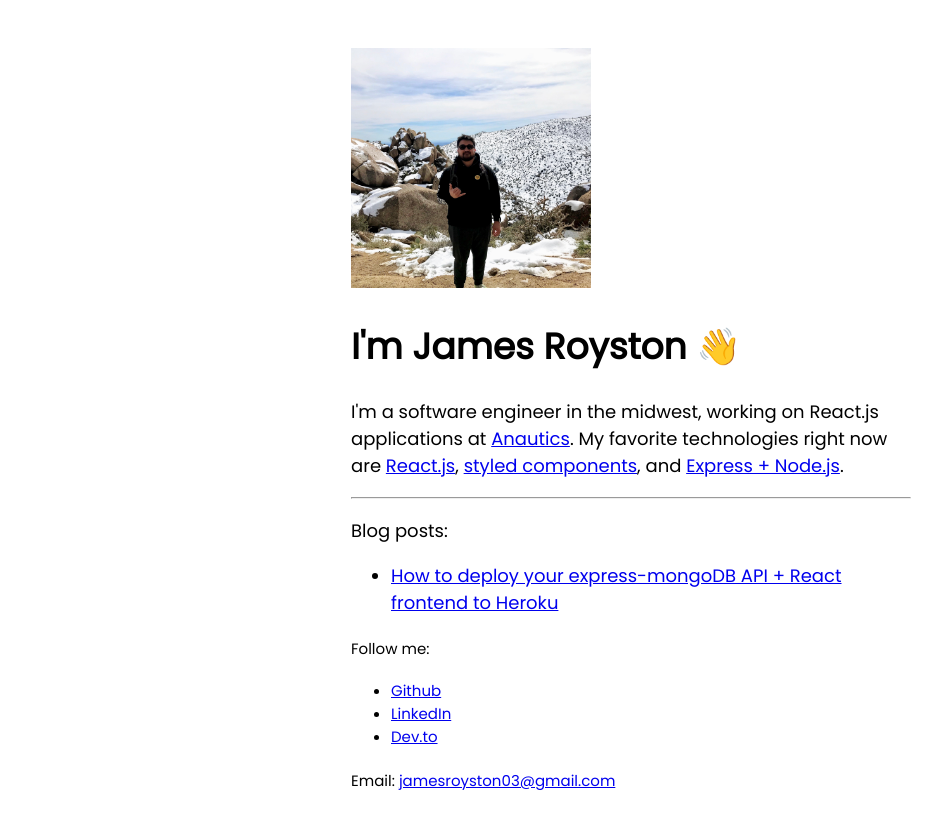
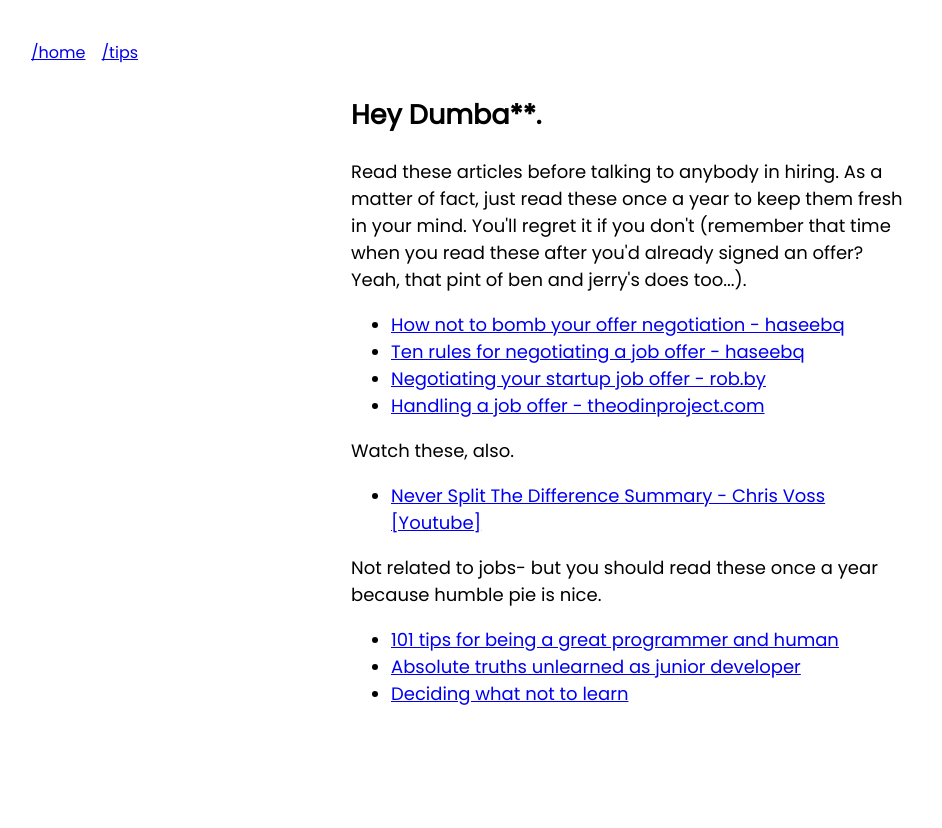
Before and after one commit to jamesroyston/portfolio, a React (Create React App) app: page /tips in a window 1280 px wide. Shown: the top 828 px of the page, without its empty margins (9-951 px from the left). After the commit the page ends 800 px from the top, so only its background shows below. Built offline with nearby package versions, Linux system fonts and the light colour scheme.

Commit message:
add Tips pages for favorite bookmarks that I always forget to refer back to

```diff
--- a/package.json
+++ b/package.json
@@ -10,6 +10,7 @@
     "react": "^16.13.1",
     "react-div-100vh": "^0.3.8",
     "react-dom": "^16.13.1",
+    "react-router-dom": "^5.2.0",
     "react-scripts": "3.4.1",
     "styled-components": "^5.1.1"
   },
--- a/src/App.js
+++ b/src/App.js
@@ -1,9 +1,26 @@
-import React from 'react';
-import './App.css';
-import Home from './views/Home'
+import React from "react";
+import "./App.css";
+import Home from "./views/Home";
+import Tips from "./views/Tips";
+import Nav from "./components/Nav";
+import { BrowserRouter, Switch, Redirect, Route } from "react-router-dom";
 
 function App() {
-  return <Home />
+  return (
+    <BrowserRouter>
+      <Nav />
+
+      <Switch>
+        <Route exact path="/">
+          <Redirect to="/home" />
+        </Route>
+        <Route path="/home">
+          <Home />
+        </Route>
+        <Route path="/tips" component={Tips} />
+      </Switch>
+    </BrowserRouter>
+  );
 }
 
 export default App;
--- /dev/null
+++ b/src/components/Nav.jsx
@@ -0,0 +1,24 @@
+import React from "react";
+import styled from "styled-components";
+import { Link } from "react-router-dom";
+
+const NavContainer = styled.nav`
+  display: flex;
+  padding: 2em 2em 0 2em;
+  width: 100%;
+`;
+
+const StyledLink = styled(Link)`
+  padding: 0.5em;
+`;
+
+const Nav = () => {
+  return (
+    <NavContainer>
+      <StyledLink to="/home">/home</StyledLink>
+      <StyledLink to="/tips">/tips</StyledLink>
+    </NavContainer>
+  );
+};
+
+export default Nav;
--- a/src/views/Home.js
+++ b/src/views/Home.js
@@ -3,8 +3,6 @@ import profile from "./profile.jpg";
 import styled from "styled-components";
 
 const Container = styled.div`
-  width: 100vw;
-  height: 100vh;
   font-size: 18px;
 `;
 
@@ -49,13 +47,16 @@ export default function Home() {
         <hr />
 
         <p>Blog posts:</p>
+        <small>
           <ul>
             <li>
               <a href="https://dev.to/jamesroyston/how-to-deploy-your-express-mongodb-api-react-frontend-to-heroku-4p8m">
-              How to deploy your express-mongoDB API + React frontend to Heroku
+                How to deploy your express-mongoDB API + React frontend to
+                Heroku
               </a>
             </li>
           </ul>
+        </small>
 
         <p>
           <small>Follow me: </small>
--- /dev/null
+++ b/src/views/Tips.js
@@ -0,0 +1,87 @@
+import React from "react";
+import styled from "styled-components";
+
+const Container = styled.div`
+  font-size: 18px;
+`;
+
+const Body = styled.div`
+  margin: 0 auto;
+  width: 35rem;
+
+  @media (max-width: 700px) {
+    width: 90%;
+  }
+`;
+
+const Tips = () => {
+  return (
+    <Container>
+      <Body>
+        <h2>Hey Dumba**.</h2>
+        <p>
+          Read these articles before talking to anybody in hiring. As a matter
+          of fact, just read these once a year to keep them fresh in your mind.
+          You'll regret it if you don't (remember that time when you read these
+          after you'd already signed an offer? Yeah, that pint of ben and
+          jerry's does too...).
+        </p>
+        <ul>
+          <li>
+            <a href="https://haseebq.com/how-not-to-bomb-your-offer-negotiation/">
+              How not to bomb your offer negotiation - haseebq
+            </a>
+          </li>
+          <li>
+            <a href="https://haseebq.com/my-ten-rules-for-negotiating-a-job-offer/">
+              Ten rules for negotiating a job offer - haseebq
+            </a>
+          </li>
+          <li>
+            <a href="https://web.archive.org/web/20180626035838/http://rob.by/2013/negotiating-your-startup-job-offer/">
+              Negotiating your startup job offer - rob.by
+            </a>
+          </li>
+          <li>
+            <a href="https://www.theodinproject.com/courses/getting-hired/lessons/handling-a-job-offer">
+              Handling a job offer - theodinproject.com
+            </a>
+          </li>
+        </ul>
+
+        <p>Watch these, also.</p>
+        <ul>
+          <li>
+            <a href="https://www.youtube.com/watch?v=OaEw7ZFs5sU">
+              Never Split The Difference Summary - Chris Voss [Youtube]
+            </a>
+          </li>
+        </ul>
+
+        <p>
+          Not related to jobs- but you should read these once a year because
+          humble pie is nice.
+        </p>
+        <ul>
+          <li>
+            <a href="https://dev.to/emmabostian/101-tips-for-being-a-great-programmer-human-36nl">
+              101 tips for being a great programmer and human
+            </a>
+          </li>
+          <li>
+            <a href="https://monicalent.com/blog/2019/06/03/absolute-truths-unlearned-as-junior-developer/">
+              Absolute truths unlearned as junior developer
+            </a>
+          </li>
+          <li>
+            <a href="https://mastery.games/post/what-not-to-learn/">
+              Deciding what not to learn
+            </a>
+          </li>
+        </ul>
+      </Body>
+    </Container>
+  );
+};
+
+export default Tips;
```
Also changed, not shown: 1 other file (tests, documents, lock files or other folders). Lines whose indentation alone changed are shown as unchanged.
